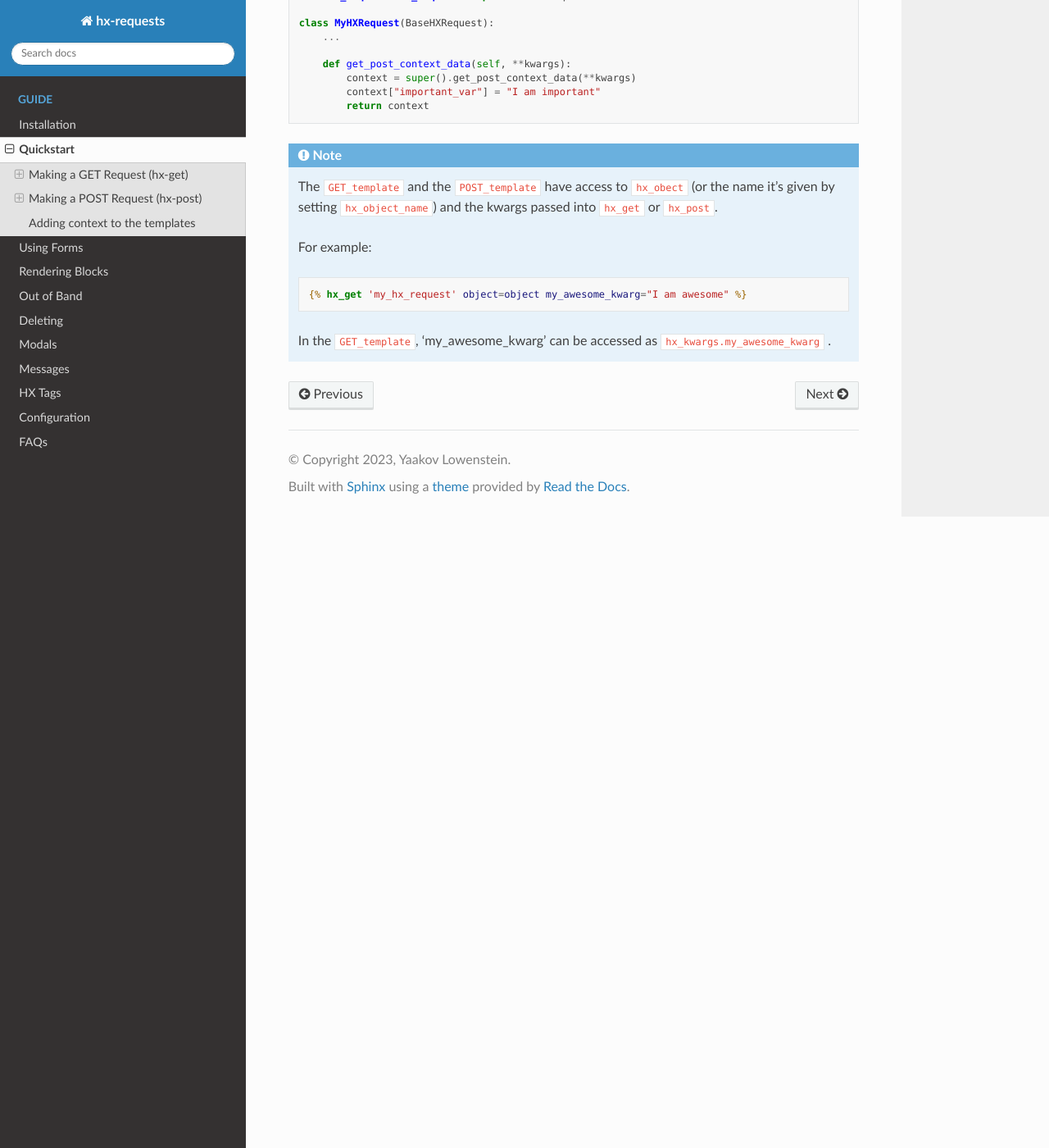
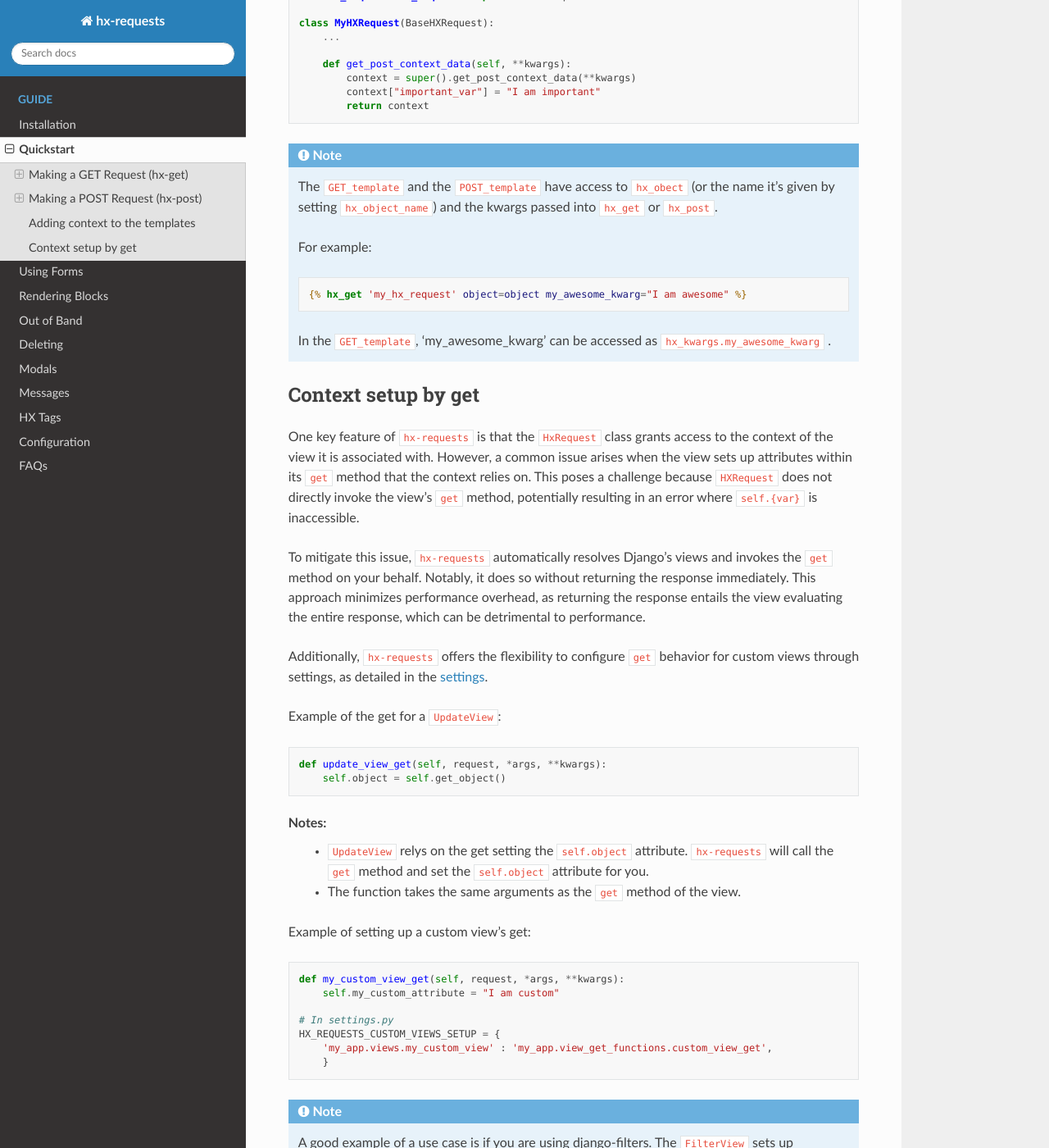
Before and after one commit to yaakovLowenstein/hx-requests, a Sphinx documentation site: the page built from docs/guide/quickstart.rst, in a window 1280 px wide and 1400 px high, scrolled down 4248 px. Shown: the whole window at 82% size. Built offline with Sphinx 7.4.7 and the Read the Docs theme 2.0.0, drawn with Linux system fonts in a browser that asks for light colours; pages that are not in the unit, such as notebooks, are missing from menus; some of the changed text lies outside the part shown.

Commit message:
docs: Add documentation about setting up views' gets

```diff
--- a/docs/guide/quickstart.rst
+++ b/docs/guide/quickstart.rst
@@ -227,3 +227,66 @@ instead override :code:`get_post_context_data`
         {% hx_get 'my_hx_request' object=object my_awesome_kwarg="I am awesome" %}
 
     In the :code:`GET_template`, 'my_awesome_kwarg' can be accessed as :code:`hx_kwargs.my_awesome_kwarg` .
+
+Context setup by get
+--------------------
+
+One key feature of :code:`hx-requests` is that the :code:`HxRequest` class grants access to the context of the view it is associated with.
+However, a common issue arises when the view sets up attributes within its :code:`get` method that the context relies on.
+This poses a challenge because :code:`HXRequest` does not directly invoke the view's :code:`get` method, potentially resulting in an error where
+:code:`self.{var}` is inaccessible.
+
+To mitigate this issue, :code:`hx-requests` automatically resolves Django's views and invokes the :code:`get` method on your behalf.
+Notably, it does so without returning the response immediately. This approach minimizes performance overhead,
+as returning the response entails the view evaluating the entire response, which can be detrimental to performance.
+
+Additionally, :code:`hx-requests` offers the flexibility to configure :code:`get` behavior for custom views through settings,
+as detailed in the :ref:`settings <Configuration>`.
+
+Example of the get for a :code:`UpdateView`:
+
+.. code-block:: python
+
+    def update_view_get(self, request, *args, **kwargs):
+        self.object = self.get_object()
+
+Notes:
+ - :code:`UpdateView` relys on the get setting the :code:`self.object` attribute. :code:`hx-requests` will call the :code:`get` method
+   and set the :code:`self.object` attribute for you.
+ - The function takes the same arguments as the :code:`get` method of the view.
+
+Example of setting up a custom view's get:
+
+.. code-block:: python
+
+    def my_custom_view_get(self, request, *args, **kwargs):
+        self.my_custom_attribute = "I am custom"
+
+    # In settings.py
+    HX_REQUESTS_CUSTOM_VIEWS_SETUP = {
+        'my_app.views.my_custom_view' : 'my_app.view_get_functions.custom_view_get',
+        }
+
+.. note::
+
+    A good example of a use case is if you are using django-filters. The :code:`FilterView` sets up attributes in the :code:`get` method
+    and also passes them to the context. To use :code:`FilterView` with :code:`hx-requests`, you would need to setup the :code:`get` method
+    to match the :code:`get` method of the :code:`FilterView` and return the extra context instead of the response.
+
+    .. code-block:: python
+
+        def filter_view_get(self,request,*args,**kwargs):
+            filterset_class = self.get_filterset_class()
+            self.filterset = self.get_filterset(filterset_class)
+
+            if (
+                not self.filterset.is_bound
+                or self.filterset.is_valid()
+                or not self.get_strict()
+            ):
+                self.object_list = self.filterset.qs
+            else:
+                self.object_list = self.filterset.queryset.none()
+
+            # Return the extra context
+            return {'filter': self.filterset, 'object_list': self.object_list}
```
Also changed, not shown: docs/guide/config.rst (+10 -0 lines).
